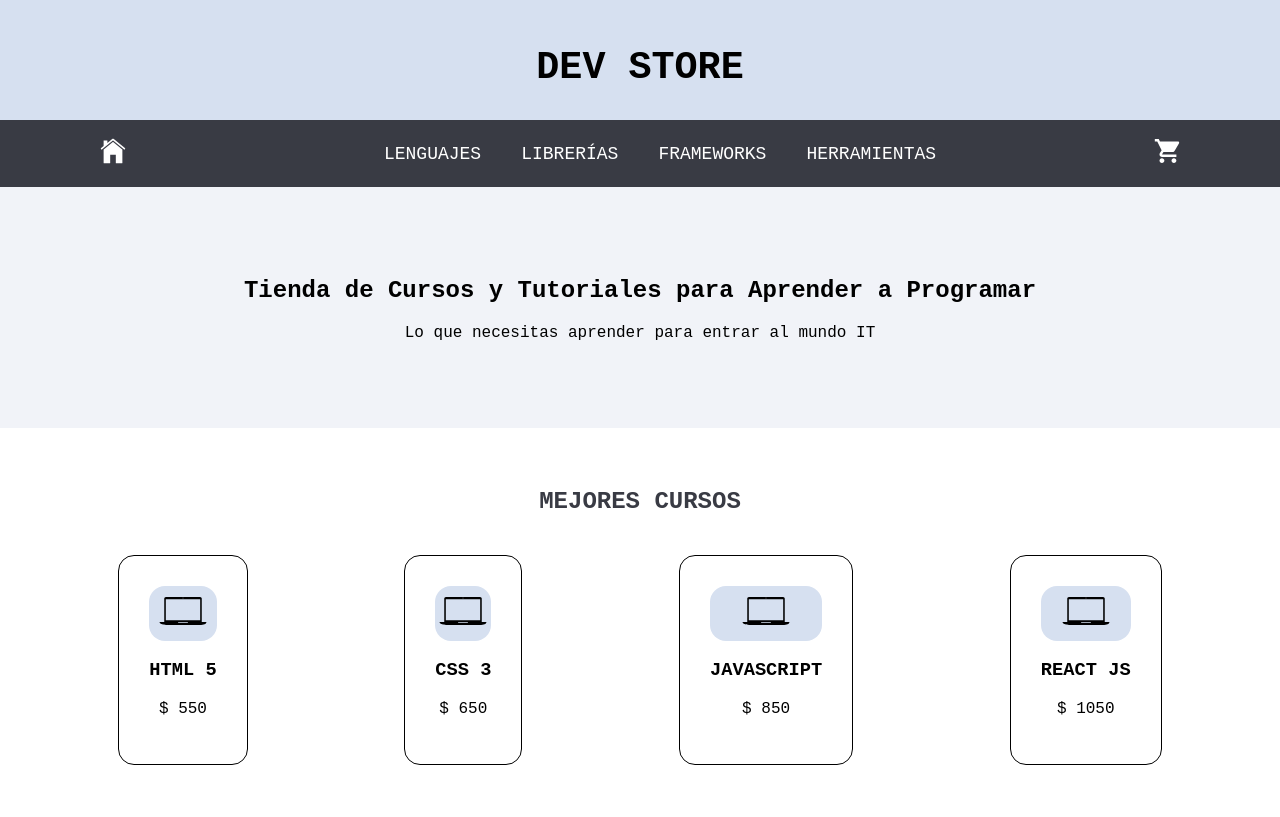
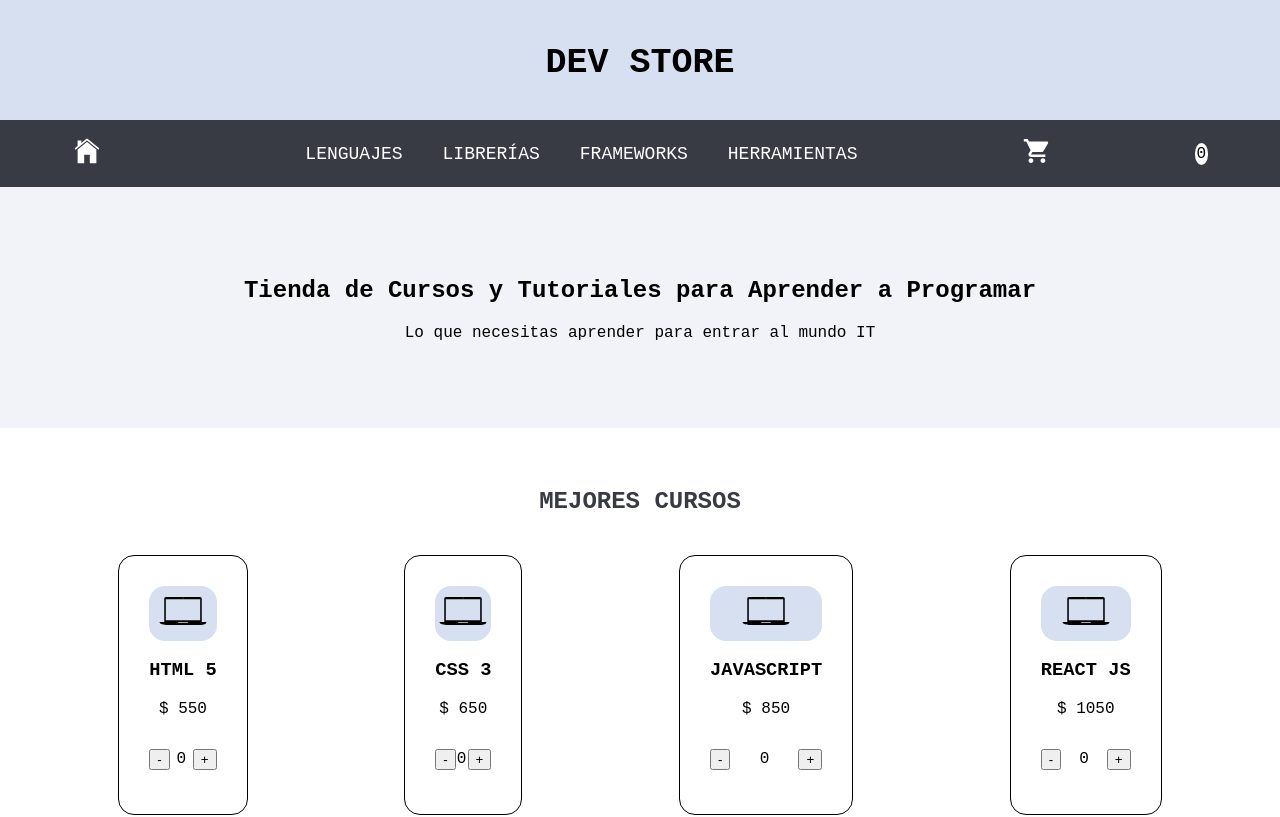
Before and after one commit to adrianruiz-ar/tienda, a React (Create React App) app: page / in a window 1280 px wide. Shown: the top 817 px of the page. Built offline with nearby package versions, Linux system fonts and the light colour scheme.

Commit message:
agregando botones suma y resta

```diff
--- a/src/App.jsx
+++ b/src/App.jsx
@@ -2,7 +2,7 @@ import './styles/App.css';
 
 import NavBar from './components/general/NavBar/NavBar';
 import Hero from './components/Home/Hero';
-import BestCard from './components/general/BestCard/BestCard';
+import BestCardContainer from './components/general/BestCardContainer/BestCardContainer';
 import Footer from './components/general/Footer/Footer';
 
 function App() {
@@ -13,7 +13,7 @@ function App() {
 
       <Hero />
 
-      <BestCard />
+      <BestCardContainer />
 
       <Footer leyenda="Dev Store - Copyright © 2020"/>
 
--- a/src/components/general/CartWidget/CartWidget.css
+++ b/src/components/general/CartWidget/CartWidget.css
@@ -1,8 +1,18 @@
-.icono {
-    color: white;
+.cartWidget {
+    height: 80vh;
+    width: 20%;
+    position: fixed;
+    right: 0;
+    top: 10%;
+    border: solid 1px black;
+    border-radius: 10px;
+    background-color: rgba(0, 0, 0, 0.7);
 }
 
-.icono:hover {
-    color: #d6e0f0;
-    cursor: pointer;
+.open {
+    display: block;
 }
+
+.close {
+    display: none;
+}
--- a/src/components/general/CartWidget/CartWidget.jsx
+++ b/src/components/general/CartWidget/CartWidget.jsx
@@ -1,11 +1,13 @@
 import './CartWidget.css';
-import { IoMdCart } from 'react-icons/io';
 
-function CartWidget() {
+
+function CartWidget( {show} ) {
 
     return(
 
-        <p className="icono"><IoMdCart size={30}/></p>
+        <div className={`cartWidget ${show ? 'open' : 'close'} `}>
+            <span>Cerrar</span>
+        </div>
 
     )
 
--- /dev/null
+++ b/src/components/general/ItemCount/ItemCount.css
@@ -0,0 +1,9 @@
+.contadores {
+    display: flex;
+    align-items: center;
+    justify-content: space-between;
+}
+
+button:hover {
+    cursor: pointer;
+}
--- /dev/null
+++ b/src/components/general/ItemCount/ItemCount.jsx
@@ -0,0 +1,18 @@
+import './ItemCount.css';
+
+function ItemCount(props) {
+
+    return (
+
+        <div className="contadores">
+            <button onClick={ () => props.restar()}>-</button>
+
+            <p>{props.count}</p>
+
+            <button onClick={ () => props.sumar()}>+</button>
+        </div>
+    )
+
+}
+
+export default ItemCount;
--- a/src/components/general/NavBar/NavBar.css
+++ b/src/components/general/NavBar/NavBar.css
@@ -1,13 +1,14 @@
 .titulo {
     height: 5rem;
     padding: 20px;
-    font-size: larger;
+    margin: 0px;
     text-align: center;
     background-color: #d6e0f0;
 }
 
 .titulo h1 {
     color: black;
+    font-size: 35px;
     text-transform: uppercase;
     font-weight: 900;
 }
@@ -25,6 +26,12 @@ nav {
 nav p {
     color: white;
 }
+
+nav p:hover {
+    cursor: pointer;
+    color: #d6e0f0;
+}
+
 
 nav ul {
     display: flex;
@@ -45,3 +52,18 @@ nav ul li a {
 nav ul li a:hover {
     color: #d6e0f0;
 }
+
+.iconoCart {
+    color: white;
+}
+
+.iconoCart:hover {
+    color: #d6e0f0;
+    cursor: pointer;
+}
+
+.contadorCart span {
+    background-color: white;
+    padding: 2px;
+    border-radius: 50%;
+}
--- a/src/components/general/NavBar/NavBar.jsx
+++ b/src/components/general/NavBar/NavBar.jsx
@@ -1,16 +1,26 @@
+import {useState} from 'react';
 import './NavBar.css';
 
-import { IoIosHome } from 'react-icons/io';
 import NavItem from '../NavItem/NavItem';
+import { IoIosHome, IoMdCart } from 'react-icons/io';
 import CartWidget from '../CartWidget/CartWidget';
 
-function NavBar() {
+
+function NavBar(action) {
+
+    const [showCartWidget, setShowCartWidget] = useState(false);
+    // eslint-disable-next-line
+
+    const openCartWidget = () => {
+        setShowCartWidget(true);
+    }
+
 
     return (
 
         <>
 
-            <div className="titulo"><h1>Dev Store</h1></div>
+            <p className="titulo"><h1>Dev Store</h1></p>
 
             <nav>
                 <p><IoIosHome size={30}/></p>
@@ -22,7 +32,12 @@ function NavBar() {
                     <NavItem categoria="Herramientas" />
                 </ul>
 
-                    <CartWidget />
+                <p className="iconoCart" onClick={openCartWidget}><IoMdCart size={30}/></p>
+
+                <div className="contadorCart">
+                    <CartWidget show={showCartWidget} />
+                    <span>0</span>
+                </div>
             </nav>
 
         </>
--- a/src/components/general/NavItem/NavItem.jsx
+++ b/src/components/general/NavItem/NavItem.jsx
@@ -3,7 +3,7 @@ function NavItem(props) {
     return (
 
         <li>
-            <a href="nada">{props.categoria}</a>
+            <a href="devstore">{props.categoria}</a>
         </li>
     )
 
--- a/src/components/general/ProductCard/ProductCard.jsx
+++ b/src/components/general/ProductCard/ProductCard.jsx
@@ -1,16 +1,35 @@
+import {useState} from 'react';
+
 import './ProductCard.css';
+import ItemCount from '../ItemCount/ItemCount';
 
 import { IoIosLaptop } from "react-icons/io";
 
+
 function ProductCard(props) {
+
+    const [count, setCount] = useState(0);
+
+    const sumar = () => {
+        setCount(count + 1);
+    }
+
+    const restar = () => {
+        setCount(count - 1);
+    }
 
     return(
 
         <article>
+
             <div className="imgCard"><IoIosLaptop size={50}/></div>
             <h3>{props.titulo}</h3>
             <p>$ {props.precio}</p>
+
+            <ItemCount count={count} sumar={sumar} restar={restar} />
+
         </article>
+
 
     )
 }
```
Also changed, not shown: src/components/general/BestCardContainer/BestCardContainer.jsx (renamed from src/components/general/BestCard/BestCard.jsx, +4 -4 lines), src/components/general/ItemListContainer/ItemListContainer.jsx (deleted, +0 -10 lines), src/components/general/BestCardContainer/BestCardContainer.css (renamed from src/components/general/BestCard/BestCard.css), 1 other file (tests, documents, lock files or other folders). Lines whose indentation alone changed are shown as unchanged.
